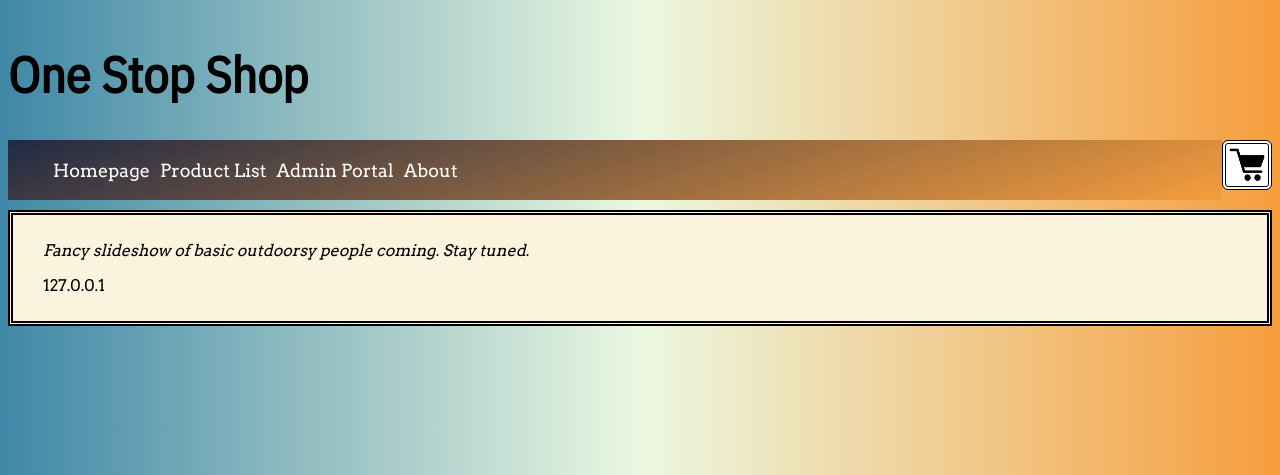
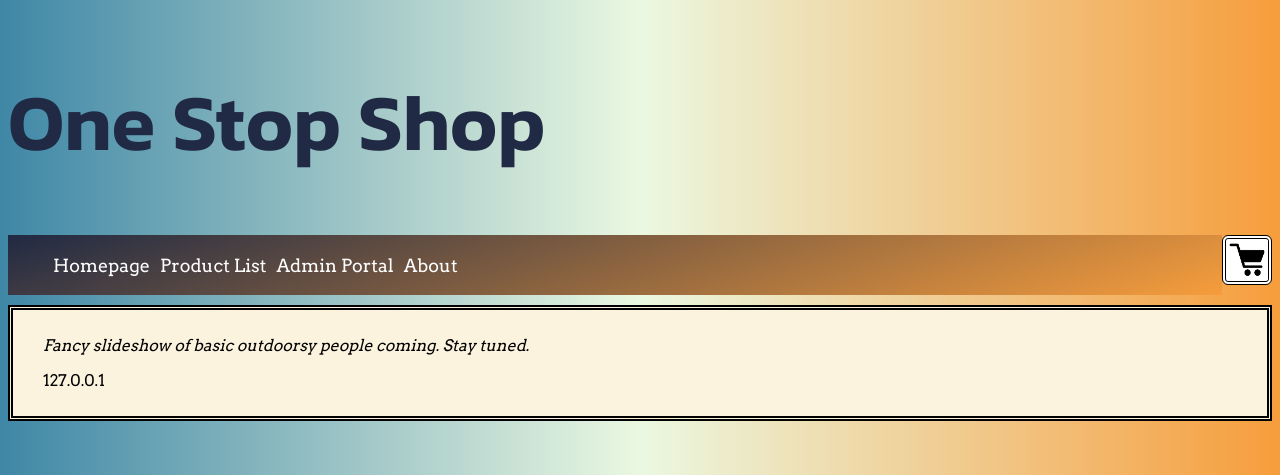
Before and after one commit to sumeetminhas/ACIT2911-Grp10, a Flask app: page / in a window 1280 px wide. Shown: the top 475 px of the page. Run offline with Flask 2, Linux system fonts and the light colour scheme.

Commit message:
Fixed font style and size for every page

```diff
--- a/static/styles.css
+++ b/static/styles.css
@@ -7,13 +7,12 @@ body {
     display: flex;
     flex-direction: row;
     justify-content: space-between;
-    font-family: 'IBM Plex Sans Condensed', sans-serif;
-    color:#000000;
-    font-size: 3rem;
+    font-family: 'Kanit', sans-serif;
+    color: #202a44;
 }
 
 header h1 {
-    font-size: 50px;
+    font-size: 80px;
 }
 
 .body {
@@ -119,9 +118,7 @@ button {
     padding: 0;
 }
 h2 {
-    font-family: 'IBM Plex Sans Condensed', sans-serif;
-    color:#000000;
-    font-size: 40px;
+    font-family: 'Kanit', sans-serif;
     color:#000000;
     font-size: 30px;
     padding-left: 20px;
@@ -192,12 +189,19 @@ a:hover {
 }
 
 .main-content td {
+    padding-top: 10px;
     text-align: center;
     overflow:break-word;
     width: 360px;
     border-bottom: 2px solid #ddd;
     font-family: 'Arvo', serif;
     font-size: 14px;
+}
+
+.main-content img {
+    border-style: double;
+    border-width: 5px;
+    border-color: #000000;
 }
 
 .main-content button{
--- a/templates/about.html
+++ b/templates/about.html
@@ -6,14 +6,14 @@
     <meta name="viewport" content="width=device-width, initial-scale=1.0">
     <link rel="preconnect" href="https://fonts.googleapis.com">
     <link rel="preconnect" href="https://fonts.gstatic.com" crossorigin>
-    <link href="https://fonts.googleapis.com/css2?family=Arvo&family=IBM+Plex+Sans+Condensed&display=swap" rel="stylesheet">
+    <link href="https://fonts.googleapis.com/css2?family=Arvo&family=Kanit:wght@600&display=swap" rel="stylesheet">
     <link rel="stylesheet" type="text/css" href="../static/styles.css">
     <script defer src="../static/app.js"></script>
     <title>About Page</title>
 </head>
 <body>
     <header class="header">
-        <h1>One stop Shop</h1>
+        <h1>One Stop Shop</h1>
     </header>
     <div class="body">
         <nav class="nav-bar">
--- a/templates/admin_dashboard.html
+++ b/templates/admin_dashboard.html
@@ -6,7 +6,7 @@
     <meta name="viewport" content="width=device-width, initial-scale=1.0">
     <link rel="preconnect" href="https://fonts.googleapis.com">
     <link rel="preconnect" href="https://fonts.gstatic.com" crossorigin>
-    <link href="https://fonts.googleapis.com/css2?family=Arvo&family=IBM+Plex+Sans+Condensed&display=swap" rel="stylesheet">
+    <link href="https://fonts.googleapis.com/css2?family=Arvo&family=Kanit:wght@600&display=swap" rel="stylesheet">
     <link rel="stylesheet" type="text/css" href="../static/styles.css">
     <title>Admin dashboard</title>
 </head>
--- a/templates/home.html
+++ b/templates/home.html
@@ -6,7 +6,7 @@
     <meta name="viewport" content="width=device-width, initial-scale=1.0">
     <link rel="preconnect" href="https://fonts.googleapis.com">
     <link rel="preconnect" href="https://fonts.gstatic.com" crossorigin>
-    <link href="https://fonts.googleapis.com/css2?family=Arvo&family=IBM+Plex+Sans+Condensed&display=swap" rel="stylesheet">
+    <link href="https://fonts.googleapis.com/css2?family=Arvo&family=Kanit:wght@600&display=swap" rel="stylesheet">
     <link rel="stylesheet" href="../static/styles.css">
     <script defer src="../static/app.js"></script>
     <title>Homepage</title>
--- a/templates/products.html
+++ b/templates/products.html
@@ -6,14 +6,14 @@
     <meta name="viewport" content="width=device-width, initial-scale=1.0">
     <link rel="preconnect" href="https://fonts.googleapis.com">
     <link rel="preconnect" href="https://fonts.gstatic.com" crossorigin>
-    <link href="https://fonts.googleapis.com/css2?family=Arvo&family=IBM+Plex+Sans+Condensed&display=swap" rel="stylesheet">
+    <link href="https://fonts.googleapis.com/css2?family=Arvo&family=Kanit:wght@600&display=swap" rel="stylesheet">
     <link rel="stylesheet" type="text/css" href="../static/styles.css">
     <script defer src="../static/app.js"></script>
     <title>Products - One Stop Shop</title>
 </head>
 <body>
     <header class="header">
-        <h1 class="header-item">One stop Shop</h1>
+        <h1 class="header-item">One Stop Shop</h1>
     </header>
     <div class="body">
         <nav class="nav-bar">
```
